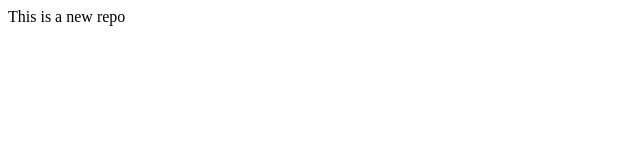
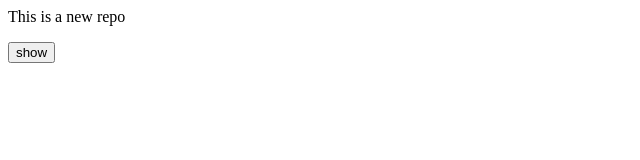
Before and after one commit to MoharRoy2027/localRepo, a plain HTML site: page index.html in a window 1280 px wide. Shown: the whole page, without its empty margins (0-640 px from the left). Drawn offline with Linux system fonts and the light colour scheme.

Commit message:
add button

```diff
--- a/index.html
+++ b/index.html
@@ -1 +1,2 @@
 <p>This is a new repo</p>
+<button>show</button>
```
